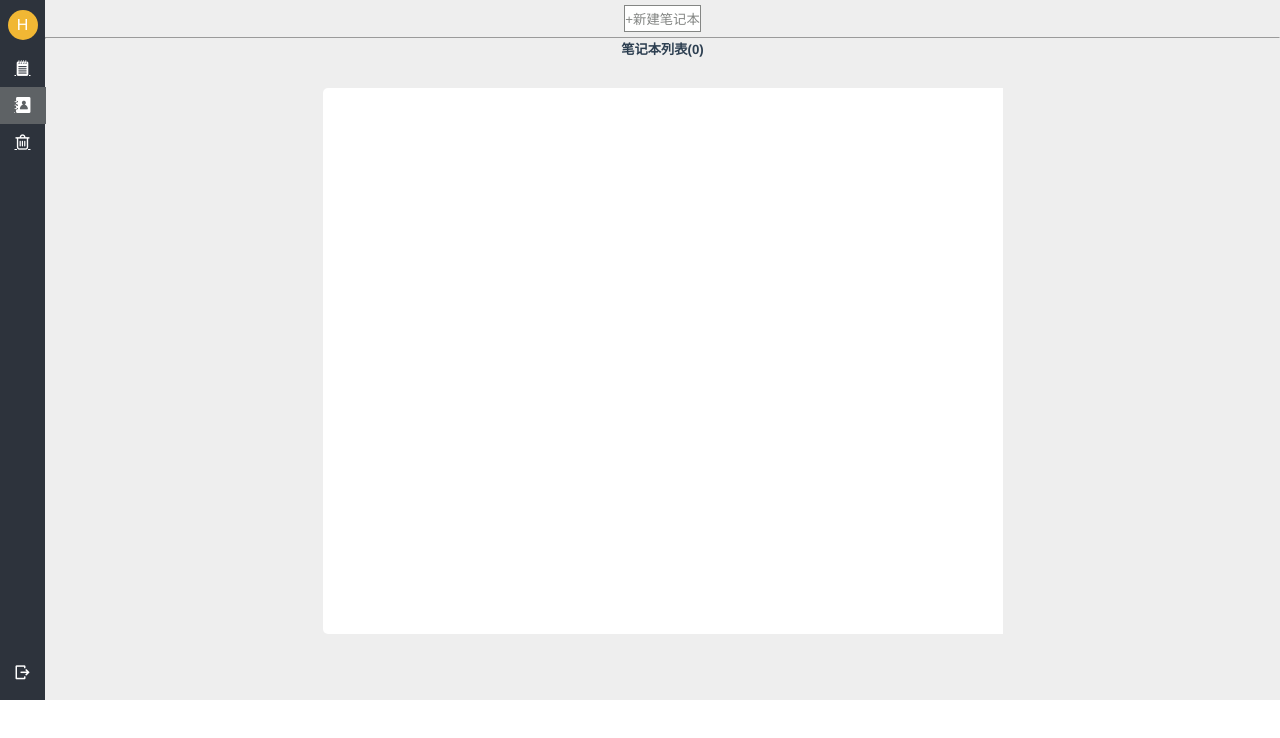
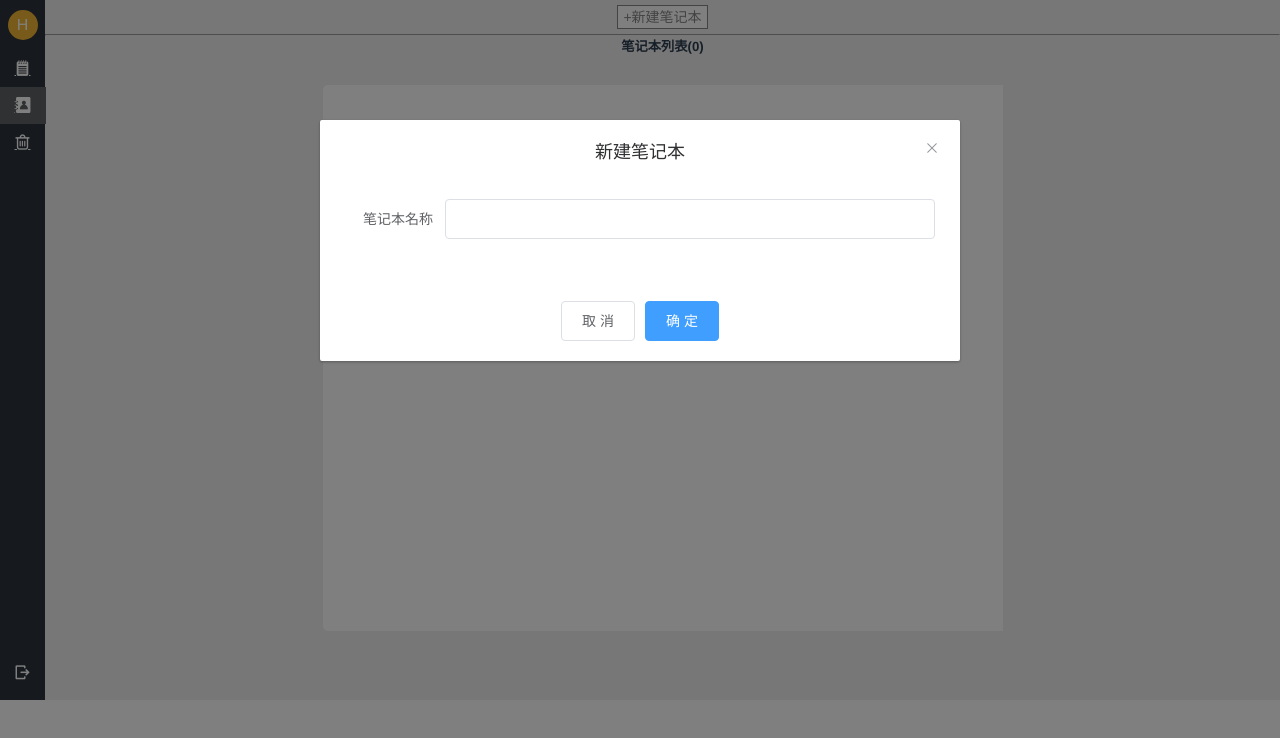
Before and after one commit to chenguocan/Note, a Vue app: page /home/noteList in a window 1280 px wide. Both pictures are taken after a click on the button "+新建笔记本". Shown: the top 738 px of the page. Built offline with nearby package versions, Linux system fonts and the light colour scheme.

Commit message:
功能基本完善

```diff
--- a/src/helpers/api.js
+++ b/src/helpers/api.js
@@ -27,6 +27,12 @@ const api={
     },
     revertNote(id){
         return axios.patch(base.notesList+id+'/revert');
+    },
+    createNote(params){
+        return axios.post(base.note,params);
+    },
+    deleteNote(id){
+        return axios.delete(base.note+id);
     }
 }
 export default api;
--- a/src/helpers/base.js
+++ b/src/helpers/base.js
@@ -1,7 +1,7 @@
 const base={
-    note:'/notebooks',
-    login:'/auth/login',
-    trash:'/notes/trash',
+    note:'/notebooks/',
+    login:'/auth/login/',
+    trash:'/notes/trash/',
     add:'/notes/to/',
     notes:'/notes/from/',
     notesList:'/notes/',
--- a/src/views/NoteList.vue
+++ b/src/views/NoteList.vue
@@ -1,6 +1,23 @@
 <template>
   <div class="noteBooks">
-    <button class="addNewNote">+新建笔记本</button>
+    <el-button class="addNewNote" type="text" @click="changeVisible(true)">+新建笔记本</el-button>
+    <el-dialog
+        title="新建笔记本"
+        :visible.sync="noteDialogVisible"
+        width="50%"
+        center>
+      <el-form :model="addNote" label-width="100px">
+        <el-form-item label="笔记本名称">
+          <el-input v-model="addNote.title"></el-input>
+        </el-form-item>
+      </el-form>
+
+      <span slot="footer" class="dialog-footer">
+        <el-button @click="changeVisible(false)">取 消</el-button>
+        <el-button type="primary" @click="submitNote">确 定</el-button>
+      </span>
+    </el-dialog>
+
     <hr/>
     <h5 class="title">笔记本列表({{ noteList.length }})</h5>
     <div class="booksBox">
@@ -28,6 +45,10 @@ export default {
     return {
       noteList: [],
       trashList: [],
+      noteDialogVisible: false,
+      addNote: {
+        title: '',
+      },
     };
   },
   computed: {
@@ -36,6 +57,18 @@ export default {
     }
   },
   methods: {
+    changeVisible(xxx) {
+      this.noteDialogVisible = xxx;
+    },
+    async submitNote() {
+      console.log(this.addNote);
+      const res = await this.$api.createNote({title: this.addNote.title});
+      this.changeVisible(false);
+      if (res.status !== 200) {
+        return window.alert("添加失败");
+      }
+      await this.getNoteList();
+    },
     async getNoteList() {
       if (this.isLogin === true) {
         const {data: res} = await this.$api.getNote();
@@ -53,8 +86,17 @@ export default {
     intoNote(id) {
       this.$router.push({path: '/home/notesDetail', query: {id: id}});
     },
-    deleteNote(id){
-      console.log(id);
+    async deleteNote(id) {
+      const res = await this.$api.deleteNote(id).catch(() => {
+        return window.alert('笔记本不为空或者回收站中还有属于当前笔记本的笔记');
+          }
+      );
+      if (res) {
+        if (res.status !== 200) {
+          window.alert('笔记本不为空或者回收站中还有属于当前笔记本的笔记');
+        }
+        await this.getNoteList();
+      }
     }
   },
   created() {
@@ -69,28 +111,34 @@ export default {
   width: 100%;
   height: inherit;
   background: rgb(238, 238, 238);
+
   .title {
     padding-bottom: 30px;
   }
+
   .addNewNote {
-    padding: 3px 0;
+    padding: 4px 5px;
     margin: 5px 0;
     color: rgb(132, 134, 132);
     background: white;
     border: 1px solid rgb(132, 134, 132);
+    border-radius: 0;
   }
+
   .booksBox {
     width: 680px;
     height: 78%;
     margin-left: auto;
     margin-right: auto;
     overflow: hidden;
+
     .noteBooksList {
       width: 700px;
       height: 100%;
       background: white;
       border-radius: 5px;
       overflow: auto;
+
       ul {
         li {
           text-align: left;
@@ -99,15 +147,19 @@ export default {
           align-items: center;
           border-bottom: 1px solid rgb(179, 192, 200);
           justify-content: space-between;
+
           i {
             cursor: pointer;
           }
+
           span {
             color: gray;
           }
+
           .btn {
             .el-button {
               color: rgb(179, 192, 200);
+
               &.delete {
                 right: 0;
               }
```
